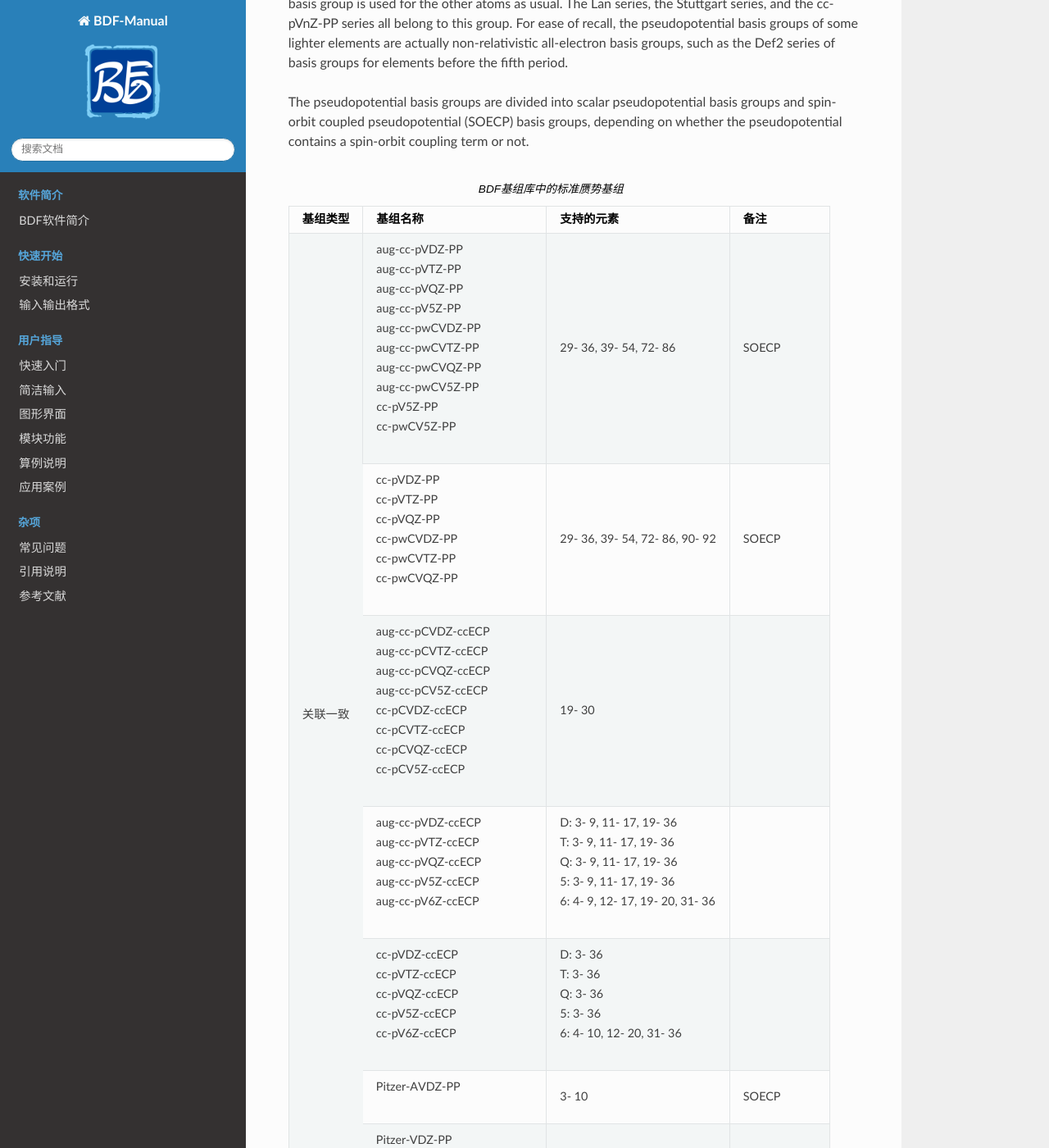
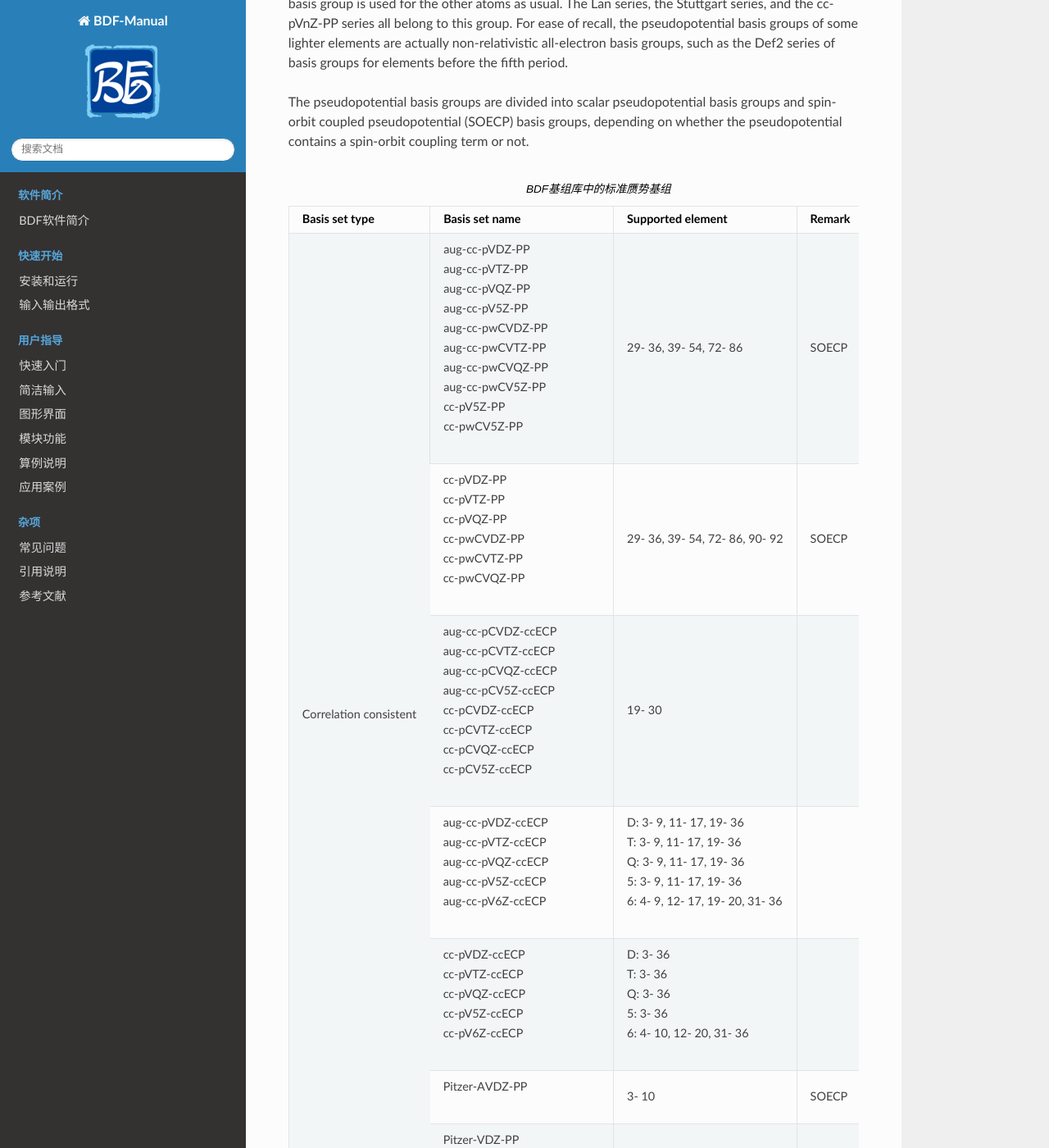
Before and after one commit to BDF-manual-maintenance/BDF-manual-en, a Sphinx documentation site: the page built from source/guide/Gaussian-Basis-Sets.rst, in a window 1280 px wide and 1400 px high, scrolled down 3287 px. Shown: the whole window at 82% size. Built offline with Sphinx 7.4.7 and the Read the Docs theme 2.0.0, drawn with Linux system fonts in a browser that asks for light colours; cross-references to code outside the pages are shown as plain code; some of the changed text lies outside the part shown.

Commit message:
Update Gaussian-Basis-Sets.rst

```diff
--- a/source/guide/Gaussian-Basis-Sets.rst
+++ b/source/guide/Gaussian-Basis-Sets.rst
@@ -256,7 +256,7 @@ Accordingly, a finite nucleus model must also be used in the calculation of mole
     +                        +-----------------------------+----------------------------------------+------------------------+
     |                        | | ANO-RCC-VTZ               | 3- 20, 31- 38                          | relativistic effect     |
     +------------------------+-----------------------------+----------------------------------------+------------------------+
-    | Ahlrichs               | | Def2系列                  | 全电子非相对论基组与赝势基组的混合，see :ref:`pseudopotential basis set <ecp-bas>` |
+    | Ahlrichs               | | Def2 series               | mix of all electron non-relativitistic basis set and pseudopotential basis set, see :ref:`pseudopotential basis set <ecp-bas>` |
     +                        +-----------------------------+----------------------------------------+------------------------+
     |                        | | jorge-DZP                 | | D: 1-103                             |                        |
     |                        | | jorge-TZP                 | | T: 1-103                             |                        |
@@ -376,9 +376,9 @@ The pseudopotential basis groups are divided into scalar pseudopotential basis g
     :class: longtable
 
     +------------------------+-----------------------------+----------------------------------------+------------------------+
-    | 基组类型               | 基组名称                    | 支持的元素                             | 备注                   |
+    | Basis set type         | Basis set name              | Supported element                      | Remark                 |
     +========================+=============================+========================================+========================+
-    | 关联一致               | | aug-cc-pVDZ-PP            | 29- 36, 39- 54, 72- 86                 | SOECP                  |
+    | Correlation consistent | | aug-cc-pVDZ-PP            | 29- 36, 39- 54, 72- 86                 | SOECP                  |
     |                        | | aug-cc-pVTZ-PP            |                                        |                        |
     |                        | | aug-cc-pVQZ-PP            |                                        |                        |
     |                        | | aug-cc-pV5Z-PP            |                                        |                        |
```
Also changed, not shown: other parts of source/guide/Gaussian-Basis-Sets.rst (+2 -2 lines).
